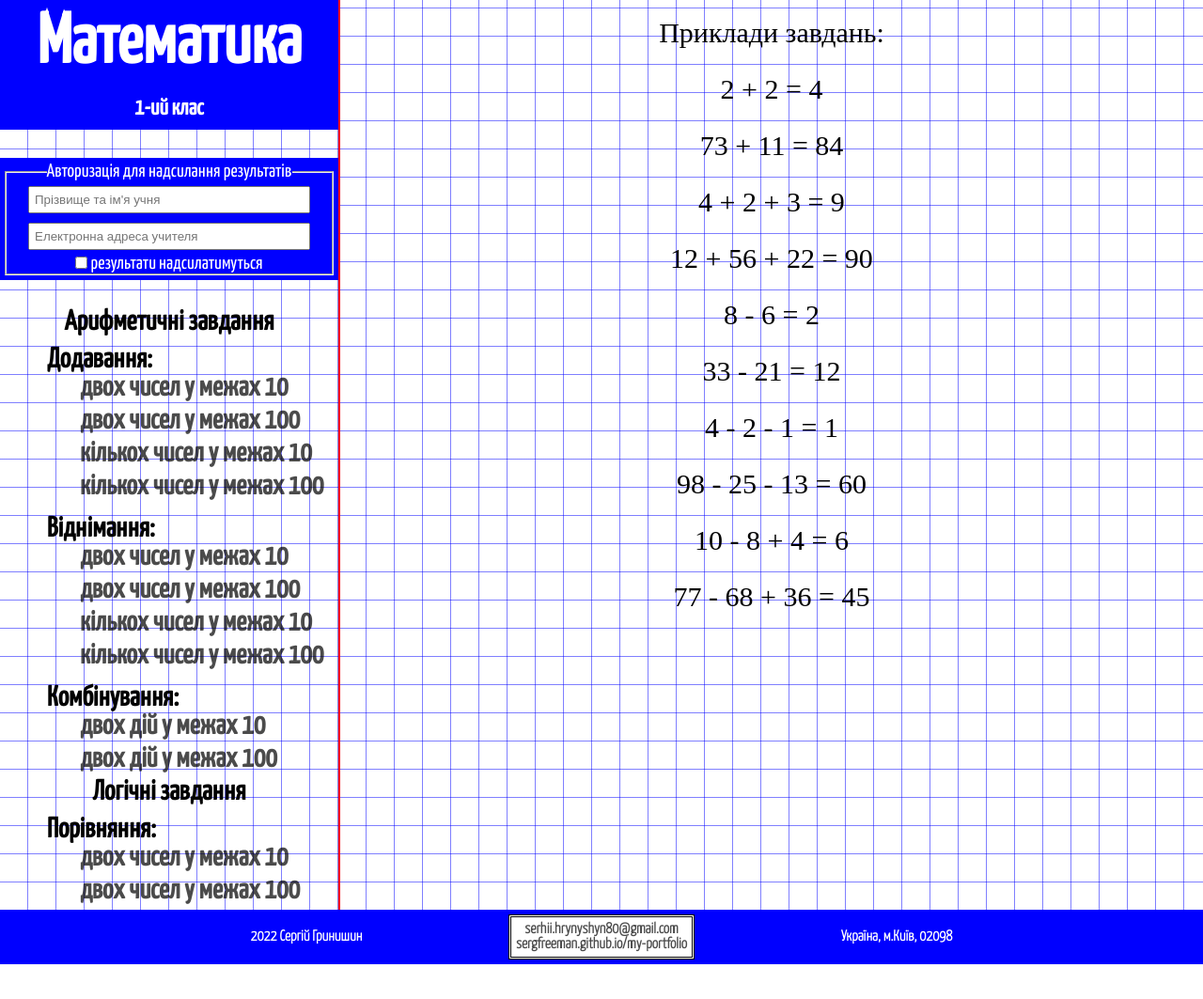
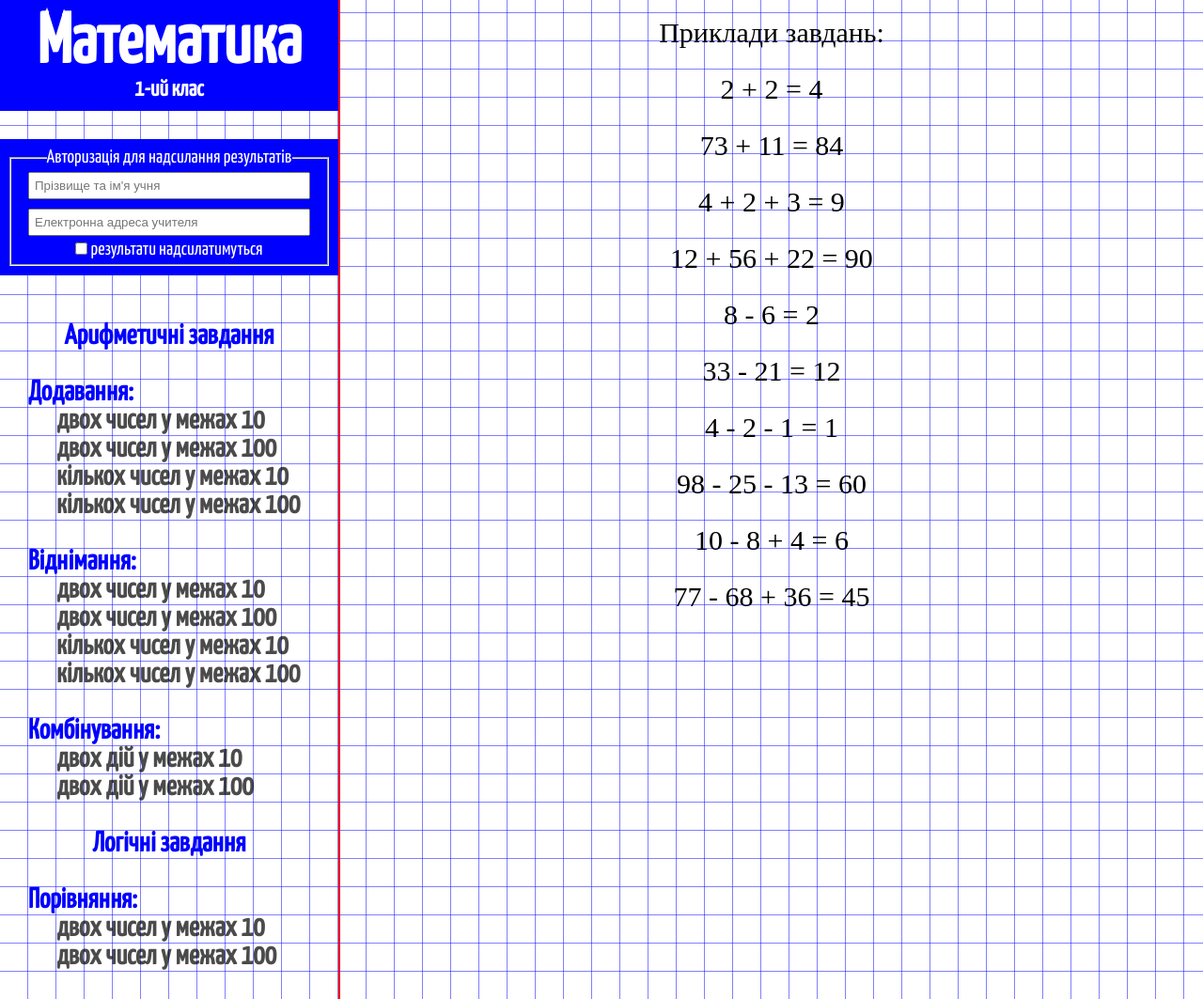
Before and after one commit to sergfreeman/portfolio, a plain HTML site: page projects/pet/math1th/index.html in a window 1280 px wide. Shown: the top 1063 px of the page at 94% size. Before the commit the page ends 1026 px from the top, so only its background shows below. Drawn offline with Linux system fonts and the light colour scheme.

Commit message:
23-05-2022

```diff
--- a/projects/pet/math1th/styles/style.css
+++ b/projects/pet/math1th/styles/style.css
@@ -8,8 +8,12 @@
 .wrapper{
     background: repeating-linear-gradient(0grad, transparent 0 29px, blue 30px 30px),
     repeating-linear-gradient(to right, transparent 0 29px, blue 30px 30px);
-
+    /* background-attachment: local; */
+    /* background-repeat: no-repeat; */
+    background-position: center ;
+    background-attachment: local;
     display: flex;
+    position: relative;
 }
 
 /* ASIDE start */
@@ -20,34 +24,37 @@
 }
 
 .logo{
+    display: block;
+    height: auto;
     background-color: blue;
     color: white;
     font-family: mathRegularFont;
     font-style: normal;
     text-align: center;
+    margin-bottom: 30px;
 
 }
 
 .logo>h1{
-    padding: 10px;
+    padding: 10px 10px 0px 10px;
     font-size: 75px;
 }
 
 .logo>h2{
-    padding: 10px;
+    padding: 0px 10px 10px 10px;
     /* font-size: 75px; */
 }
 
 .authentification{
-    margin: 30px 0;
+    display: block;
 
 
 }
 
 .authent-form{
-    display: flex;
-    flex-direction: column;
-    flex-wrap: wrap;
+    display: block;
+    /* flex-direction: column;
+    flex-wrap: wrap; */
     /* padding: 5px 0; */
     background-color: blue;
     color: white;
@@ -56,11 +63,12 @@
     font-size: 20px;
     text-align: center;
     justify-content: center;
-    padding: 5px;
+    padding: 10px;
+    /* margin: 10px 10px; */
 }
 
 /* fieldset{
-    padding: 10px;
+    margin: 1px;
 } */
 
 .student-name,
@@ -89,10 +97,12 @@
     align-items: center;
     /* margin-left: 15px; */
     justify-content: center;
+    margin-bottom: 5px;
 }
 
 .actions{
-    margin-top: 0px;
+    padding-top: 20px;
+    padding-bottom: 30px;
     /* padding-top: 10px; */
 }
 
@@ -103,8 +113,10 @@ ul{
 }
 
 li{
+    height: 30px;
     font-size: 30px;
-    padding: 0px 0px 5px 35px;
+   padding-left: 30px;
+    line-height: 30px;
 
 }
 
@@ -121,14 +133,15 @@ a:hover{
 
 .rubricator{
     width: auto;
-    /* padding-top: 10px; */
+    color: blue;
     text-align: center;
     font-weight: bolder;
+    margin-top: 30px;
 }
 
 .sub-rubricator{
-    margin-left: 50px;
-    margin-top: 10px;
+    margin-left: 30px;
+    margin-top: 30px;
     font-weight: bold;
     text-align: left;
     list-style: none;
@@ -173,7 +186,7 @@ a:hover{
     margin-top: 30px;
     word-wrap: break-word;
 }
-/* CONTEMT finish */
+/* CONTENT finish */
 
 
 
@@ -201,7 +214,7 @@ footer{
 
 .author-info,
 .address{
-    width: 360px;
+    width: auto;
     text-align: center;
     margin: 5px;
 }
@@ -222,7 +235,7 @@ footer{
     src: url('../fonts/YanoneKaffeesatz-Regular.ttf');
 }
 
-@media screen and (max-width: 1005px) {
+@media screen and (max-width: 550px) {
     footer{
         flex-direction: column;
     }
```
Also changed, not shown: projects/pet/math1th/index.html (+0 -1 lines).
